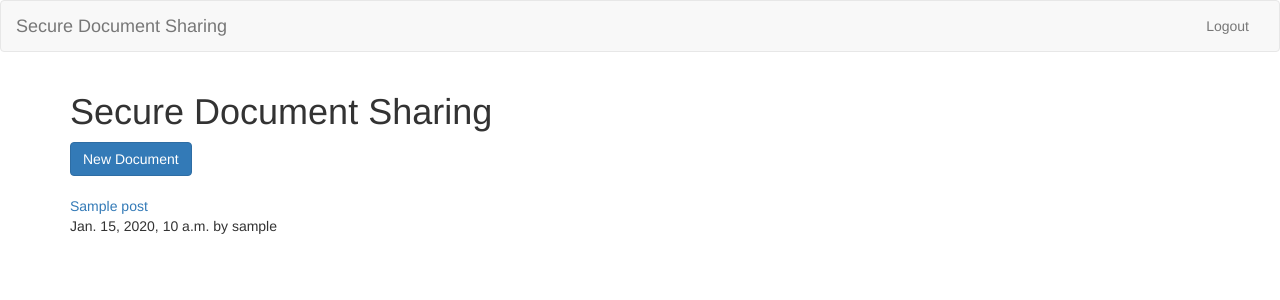
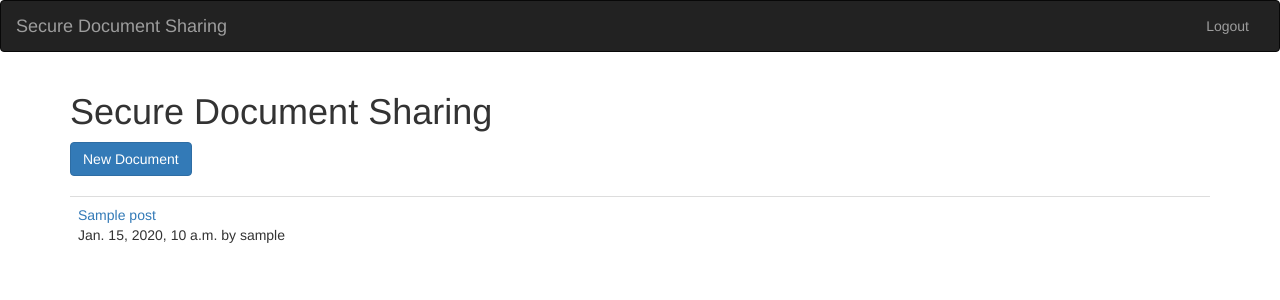
Before and after one commit to OwenKane/FinalYearProject, a Django app: page / in a window 1280 px wide. Shown: the top 300 px of the page. Run offline with Django 3.2, Linux system fonts and the light colour scheme; a user stored in the database is signed in; tables that the repository leaves empty hold one stand-in row (values such as "Sample post"); some libraries are stand-ins or nearby versions.

Commit message:
Added more bootstrap to the homepage

```diff
--- a/SecureDoc/posts/templates/posts/create.html
+++ b/SecureDoc/posts/templates/posts/create.html
@@ -41,7 +41,11 @@
         {% wysiwyg_editor "foo" %}
 
 
-        <input input class="btn btn-primary" type="submit" value="Save">
+        <br/>
+
+        <button class="btn btn-primary" type="submit" value="Save">
+          <span class="glyphicon glyphicon-floppy-disk" aria-hidden="true"></span> Save
+        </button>
     </form>
 
 
--- a/SecureDoc/posts/templates/posts/home.html
+++ b/SecureDoc/posts/templates/posts/home.html
@@ -14,16 +14,19 @@
     <a input class="btn btn-primary" href="{% url 'posts:create' %}">New Document</a>
 
 
-    <br/>
-    <br/>
+    <br/><br/>
 
-
-    {% for posts in posts.all %}
-    <a href="{% url 'posts:post_detail' posts.id %}">{{posts.title}}</a>
-    <br/>
-    {{posts.pub_date}} by {{posts.author.username}}
-    <br/><br/>
-    {% endfor %}
+    <table class="table table-hover">
+        {% for posts in posts.all %}
+        <tr>
+            <td>
+                <a href="{% url 'posts:post_detail' posts.id %}">{{posts.title}}</a>
+                <br/>
+                {{posts.pub_date}} by {{posts.author.username}}
+            </td>
+         </tr>
+        {% endfor %}
+    </table>
 
 
     {% endblock %}}
--- a/SecureDoc/posts/templates/posts/post_detail.html
+++ b/SecureDoc/posts/templates/posts/post_detail.html
@@ -33,8 +33,12 @@
 
         {% wysiwyg_editor "foo" %}
 
+        <br/>
 
-        <input input class="btn btn-primary" type="submit" value="Save">
+        <button class="btn btn-primary" type="submit" value="Save">
+          <span class="glyphicon glyphicon-floppy-disk" aria-hidden="true"></span> Save
+        </button>
+
     </form>
     </div>
 
--- a/SecureDoc/templates/base.html
+++ b/SecureDoc/templates/base.html
@@ -18,7 +18,7 @@
   </head>
   <body>
 
-  <nav class="navbar navbar-default">
+  <nav class="navbar navbar-inverse">
     <div class="container-fluid">
       <div class="navbar-header">
           <button type="button" class="navbar-toggle collapsed" data-toggle="collapse" data-target="#mynav">
```
